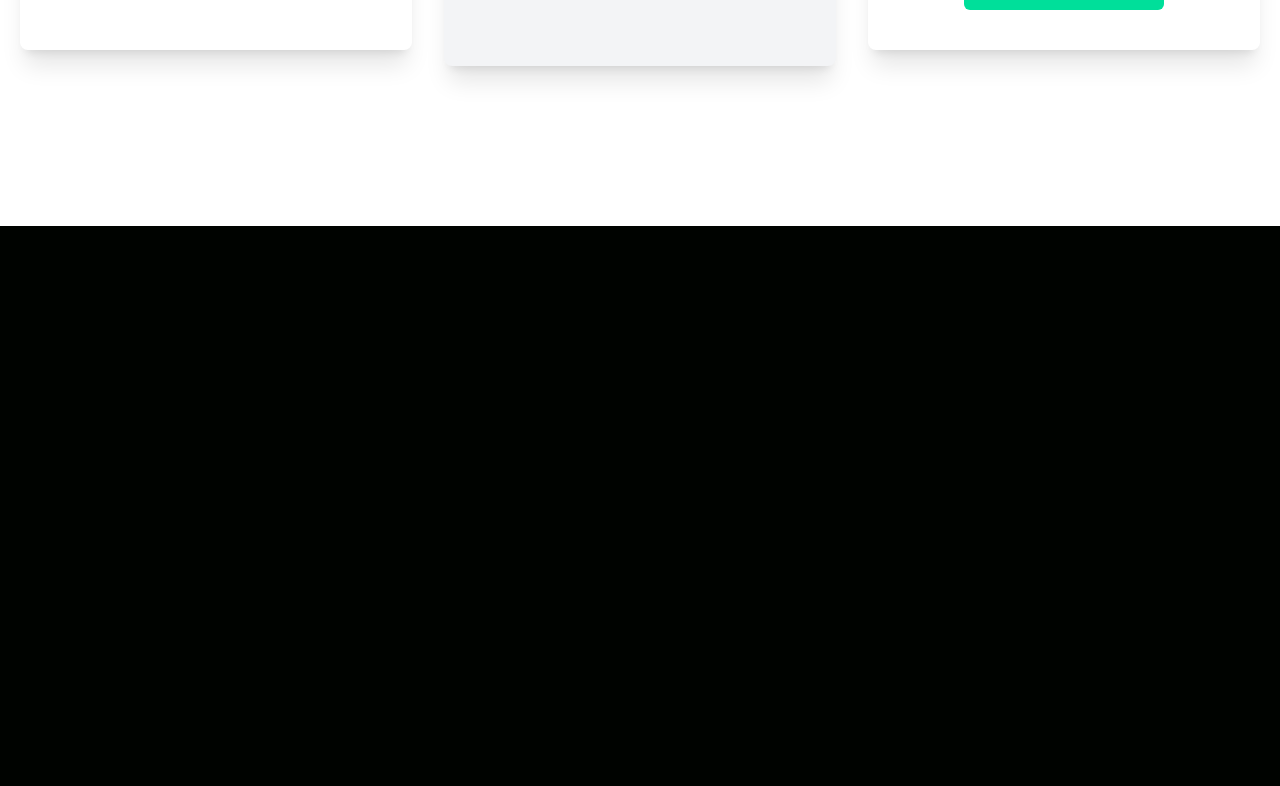
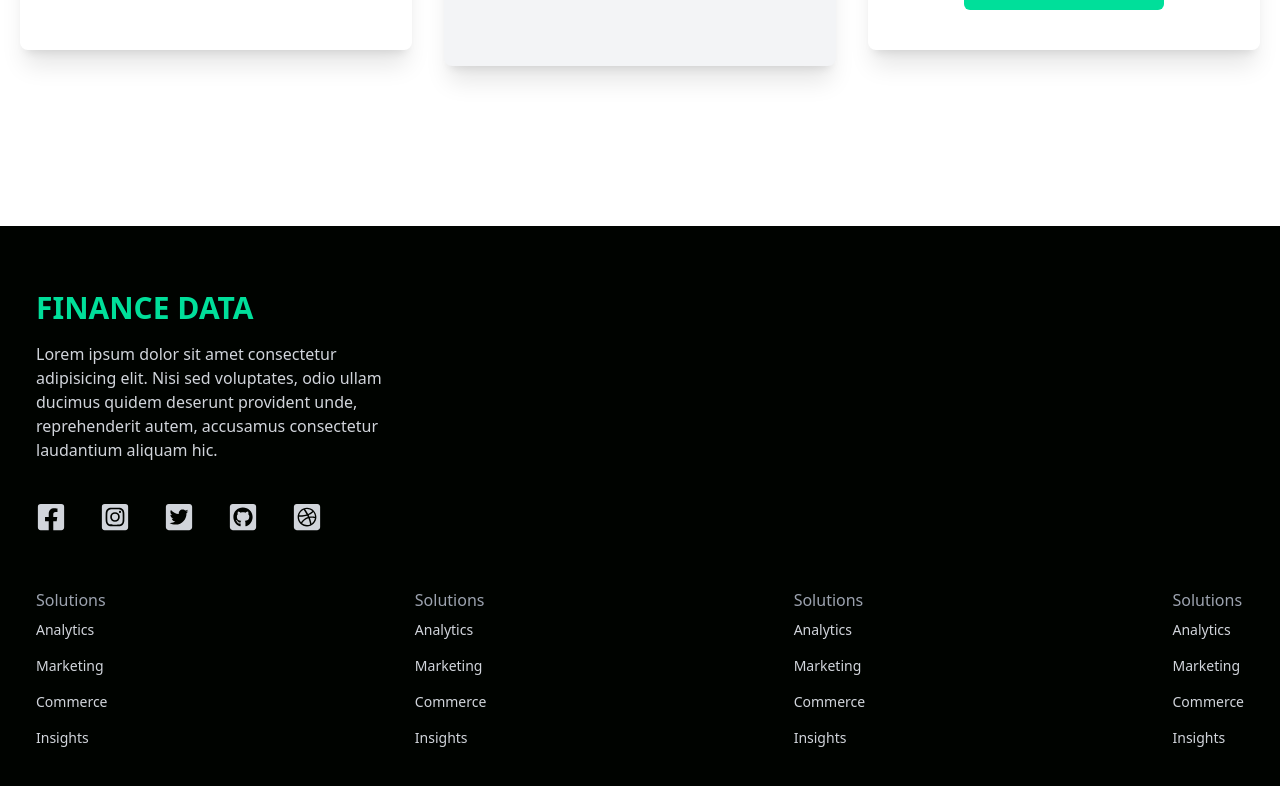
Before and after one commit to senceralp01/React-finance-app, a React (Create React App) app: page / in a window 1280 px wide. Shown: the part 2248-3034 px from the top of the page. Before the commit the page ends 2474 px from the top, so only its background shows below. Built offline with nearby package versions, Linux system fonts and the light colour scheme.

Commit message:
added Footer

```diff
--- a/src/App.js
+++ b/src/App.js
@@ -1,6 +1,7 @@
 import React from "react";
 import Analytics from "./components/Analytics";
 import Cards from "./components/Cards";
+import Footer from "./components/Footer";
 import Hero from "./components/Hero";
 import Navbar from "./components/Navbar";
 import Newsletter from "./components/Newsletter";
@@ -13,6 +14,7 @@ function App() {
       <Analytics />
       <Newsletter />
       <Cards />
+      <Footer />
     </div>
   );
 }
--- /dev/null
+++ b/src/components/Footer.jsx
@@ -0,0 +1,60 @@
+import React from 'react'
+import { FaDribbbleSquare, FaFacebookSquare, FaGithubSquare, FaInstagramSquare, FaTwitterSquare} from 'react-icons/fa'
+
+const Footer = () => {
+  return (
+    <div className='max-w-[1240px] mx-auto py-16 px-4 grid lg:grid-cols-3 gap-8 text-gray-300'>
+        <div>
+            <h1 className='w-full text-3xl font-bold text-[#00df9a]'>FINANCE DATA</h1>
+            <p className='py-4'>Lorem ipsum dolor sit amet consectetur adipisicing elit. Nisi sed voluptates, odio ullam ducimus quidem deserunt provident unde, reprehenderit autem, accusamus consectetur laudantium aliquam hic.</p>
+            <div className='flex justify-between md:w-[75%] my-6'>
+                <FaFacebookSquare size={30} />
+                <FaInstagramSquare size={30} />
+                <FaTwitterSquare  size={30} />
+                <FaGithubSquare size={30} />
+                <FaDribbbleSquare size={30} />
+            </div>
+        </div>
+        <div className='lg:col-span-3 flex justify-between'>
+            <div>
+                <h6 className='font-medium text-gray-400'>Solutions</h6>
+                <ul>
+                    <li className='py-2 text-sm'>Analytics</li>
+                    <li className='py-2 text-sm'>Marketing</li>
+                    <li className='py-2 text-sm'>Commerce</li>
+                    <li className='py-2 text-sm'>Insights</li>
+                </ul>
+            </div>
+            <div>
+                <h6 className='font-medium text-gray-400'>Solutions</h6>
+                <ul>
+                    <li className='py-2 text-sm'>Analytics</li>
+                    <li className='py-2 text-sm'>Marketing</li>
+                    <li className='py-2 text-sm'>Commerce</li>
+                    <li className='py-2 text-sm'>Insights</li>
+                </ul>
+            </div>
+            <div>
+                <h6 className='font-medium text-gray-400'>Solutions</h6>
+                <ul>
+                    <li className='py-2 text-sm'>Analytics</li>
+                    <li className='py-2 text-sm'>Marketing</li>
+                    <li className='py-2 text-sm'>Commerce</li>
+                    <li className='py-2 text-sm'>Insights</li>
+                </ul>
+            </div>
+            <div>
+                <h6 className='font-medium text-gray-400'>Solutions</h6>
+                <ul>
+                    <li className='py-2 text-sm'>Analytics</li>
+                    <li className='py-2 text-sm'>Marketing</li>
+                    <li className='py-2 text-sm'>Commerce</li>
+                    <li className='py-2 text-sm'>Insights</li>
+                </ul>
+            </div>
+        </div>
+    </div>
+  )
+}
+
+export default Footer
--- a/src/components/Navbar.jsx
+++ b/src/components/Navbar.jsx
@@ -30,7 +30,6 @@ const Navbar = () => {
                     <li className='p-4 border-b border-b-gray-600'>About</li>
                     <li className='p-4 border-b border-b-gray-600'>Contact</li>
                 </ul>
-
             </div>
         </div>
     )
```
